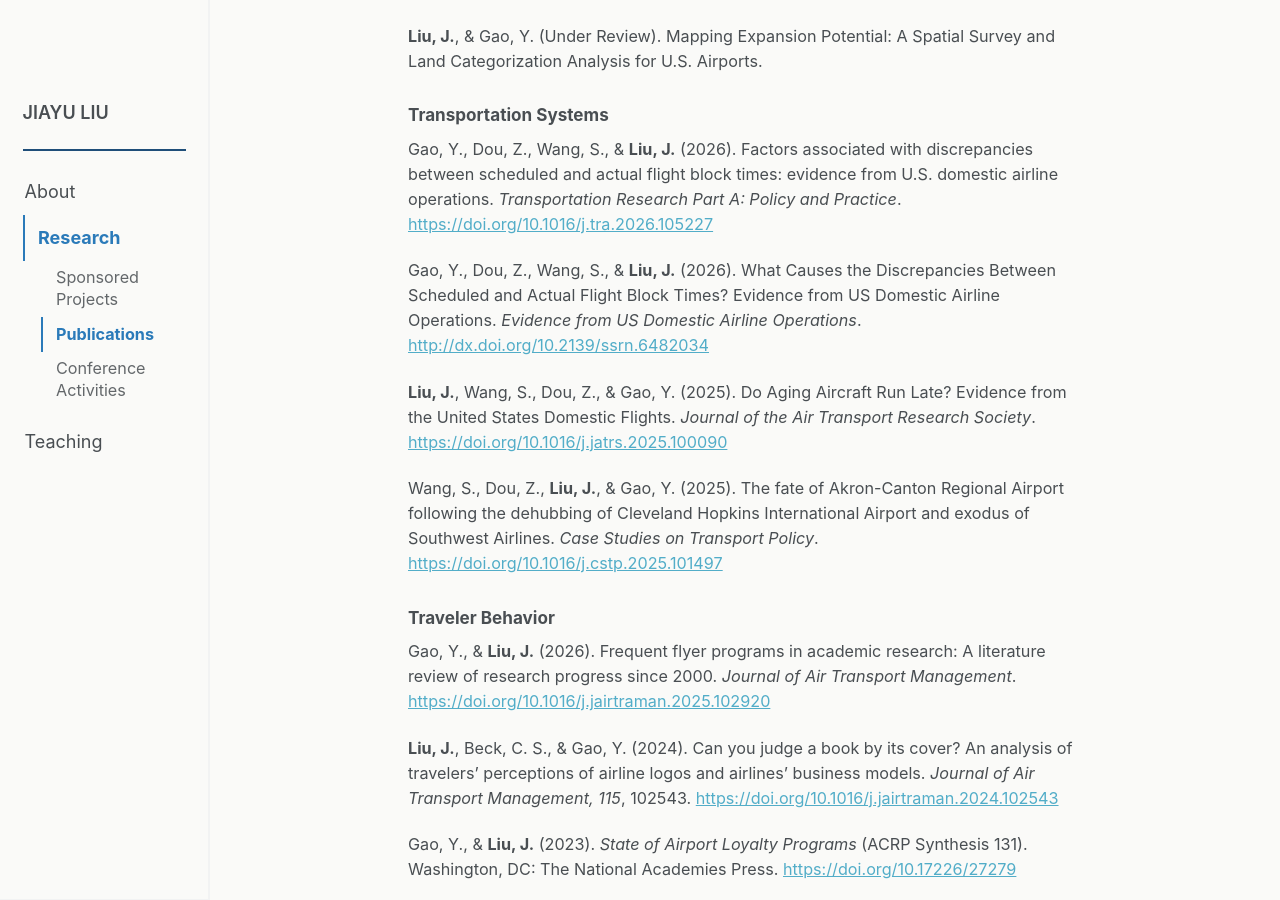
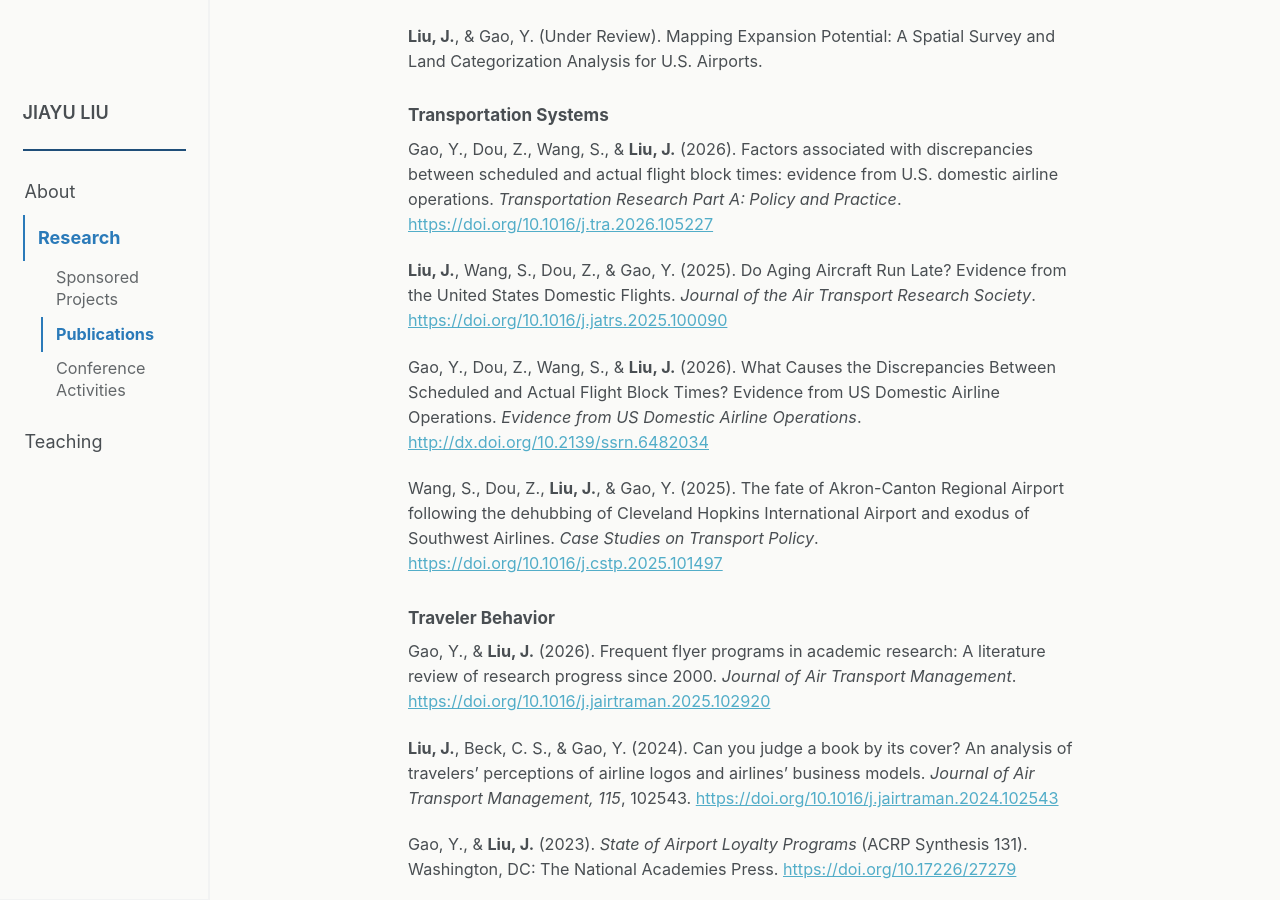
Before and after one commit to liu3309/liu3309.github.io, a Jekyll site: the page built from _pages/research.md, in a window 1280 px wide and 900 px high, scrolled down 2261 px. Built offline with Jekyll 4.4.1, drawn with Linux system fonts in a browser that asks for light colours; a script that is not in the unit is left out.

Commit message:
Swap positions of research entries in research.md

```diff
--- a/_pages/research.md
+++ b/_pages/research.md
@@ -121,18 +121,18 @@ Gao, Y., Dou, Z., Wang, S., &amp; <strong>Liu, J.</strong> (2026). Factors assoc
 
 
 <p class="research-entry">
+<strong>Liu, J.</strong>, Wang, S., Dou, Z., &amp; Gao, Y. (2025). Do Aging Aircraft Run Late? Evidence from the United States Domestic Flights. <em>Journal of the Air Transport Research Society</em>.
+<a href="https://doi.org/10.1016/j.jatrs.2025.100090"
+   target="_blank"
+   rel="noopener">https://doi.org/10.1016/j.jatrs.2025.100090</a>
+</p>
+
+
+<p class="research-entry">
 Gao, Y., Dou, Z., Wang, S., &amp; <strong>Liu, J.</strong> (2026). What Causes the Discrepancies Between Scheduled and Actual Flight Block Times? Evidence from US Domestic Airline Operations. <em>Evidence from US Domestic Airline Operations</em>.
 <a href="http://dx.doi.org/10.2139/ssrn.6482034"
    target="_blank"
    rel="noopener">http://dx.doi.org/10.2139/ssrn.6482034</a>
-</p>
-
-
-<p class="research-entry">
-<strong>Liu, J.</strong>, Wang, S., Dou, Z., &amp; Gao, Y. (2025). Do Aging Aircraft Run Late? Evidence from the United States Domestic Flights. <em>Journal of the Air Transport Research Society</em>.
-<a href="https://doi.org/10.1016/j.jatrs.2025.100090"
-   target="_blank"
-   rel="noopener">https://doi.org/10.1016/j.jatrs.2025.100090</a>
 </p>
 
 
```
